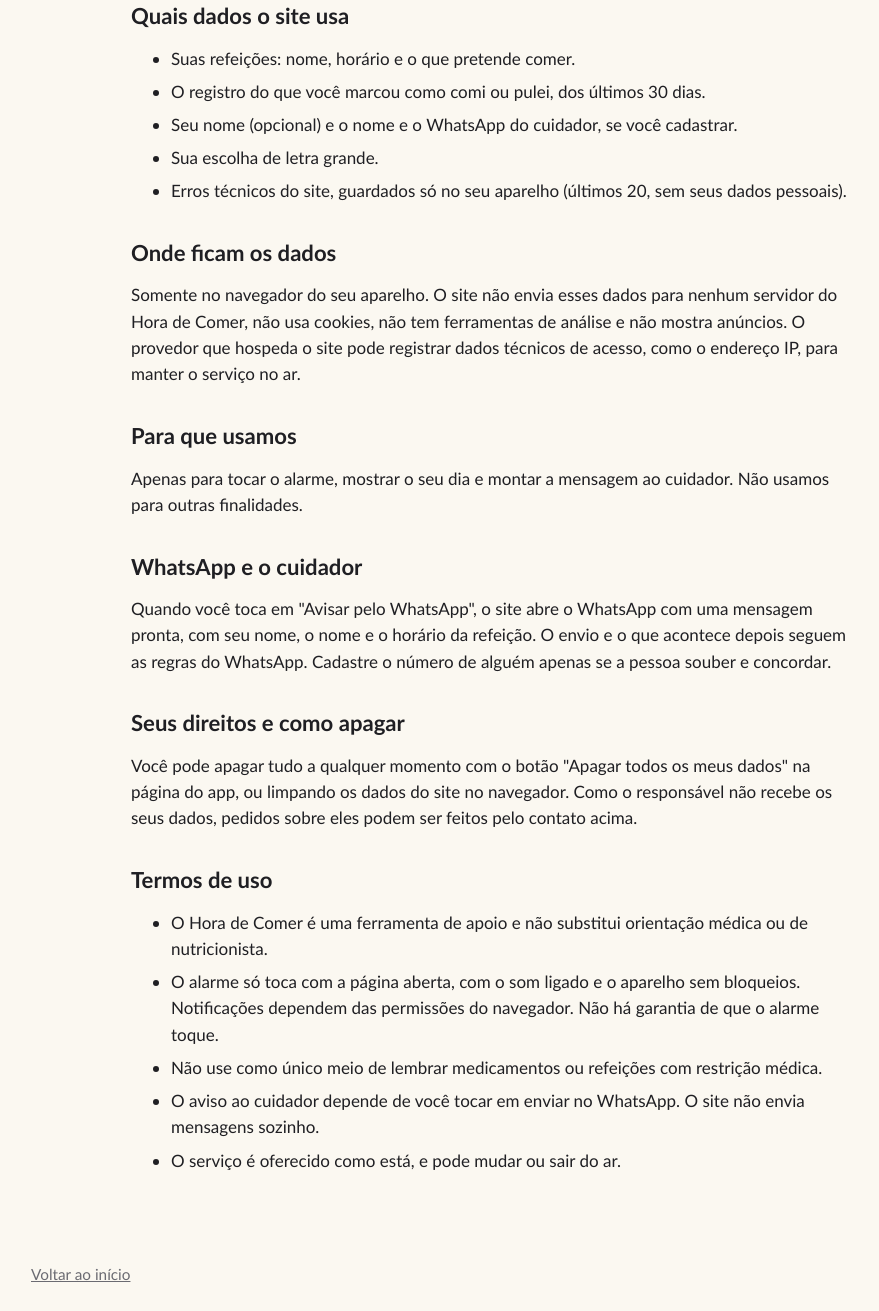
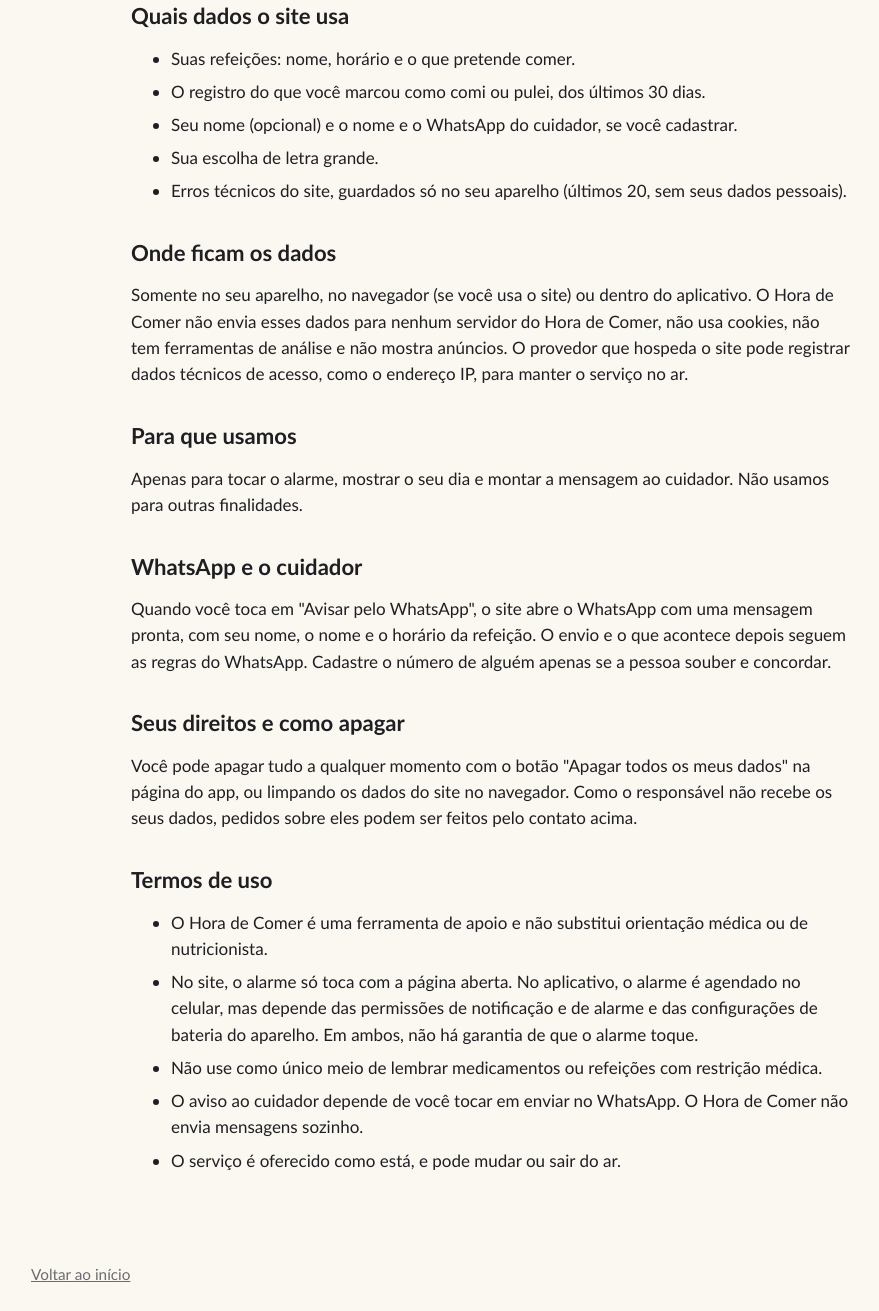
Before and after one commit to matheusmoura198/nourishTime, a website: page privacidade-e-termos.html in a window 1280 px wide. Shown: the part 337-1648 px from the top of the page, without its empty margins (149-1028 px from the left). Drawn offline with Linux system fonts and the light colour scheme.

Commit message:
Update image paths and privacy terms details

```diff
--- a/privacidade-e-termos.html
+++ b/privacidade-e-termos.html
@@ -9,12 +9,12 @@
 <title>Privacidade e termos – Hora de Comer</title>
 <meta name="description" content="Como o Hora de Comer trata seus dados e quais são os limites do serviço.">
 <script src="monitor.js"></script>
-<link rel="icon" href="logo-96.png">
+<link rel="icon" href="img/logo-96.png">
 <link rel="stylesheet" href="style.css">
 </head>
 <body>
 <header class="topo"><div class="wrap">
-  <a class="marca" href="index.html"><img src="logo-96.png" width="44" height="44" alt="">Hora de Comer</a>
+  <a class="marca" href="index.html"><img src="img/logo-96.png" width="44" height="44" alt="">Hora de Comer</a>
   <a class="btn peq" href="app.html">Abrir o app</a>
 </div></header>
 <main class="wrap doc">
@@ -34,7 +34,7 @@
 </ul>
 
 <h2>Onde ficam os dados</h2>
-<p>Somente no navegador do seu aparelho. O site não envia esses dados para nenhum servidor do Hora de Comer, não usa cookies, não tem ferramentas de análise e não mostra anúncios. O provedor que hospeda o site pode registrar dados técnicos de acesso, como o endereço IP, para manter o serviço no ar.</p>
+<p>Somente no seu aparelho, no navegador (se você usa o site) ou dentro do aplicativo. O Hora de Comer não envia esses dados para nenhum servidor do Hora de Comer, não usa cookies, não tem ferramentas de análise e não mostra anúncios. O provedor que hospeda o site pode registrar dados técnicos de acesso, como o endereço IP, para manter o serviço no ar.</p>
 
 <h2>Para que usamos</h2>
 <p>Apenas para tocar o alarme, mostrar o seu dia e montar a mensagem ao cuidador. Não usamos para outras finalidades.</p>
@@ -48,9 +48,9 @@
 <h2>Termos de uso</h2>
 <ul>
   <li>O Hora de Comer é uma ferramenta de apoio e não substitui orientação médica ou de nutricionista.</li>
-  <li>O alarme só toca com a página aberta, com o som ligado e o aparelho sem bloqueios. Notificações dependem das permissões do navegador. Não há garantia de que o alarme toque.</li>
+  <li>No site, o alarme só toca com a página aberta. No aplicativo, o alarme é agendado no celular, mas depende das permissões de notificação e de alarme e das configurações de bateria do aparelho. Em ambos, não há garantia de que o alarme toque.</li>
   <li>Não use como único meio de lembrar medicamentos ou refeições com restrição médica.</li>
-  <li>O aviso ao cuidador depende de você tocar em enviar no WhatsApp. O site não envia mensagens sozinho.</li>
+  <li>O aviso ao cuidador depende de você tocar em enviar no WhatsApp. O Hora de Comer não envia mensagens sozinho.</li>
   <li>O serviço é oferecido como está, e pode mudar ou sair do ar.</li>
 </ul>
 </main>
```
